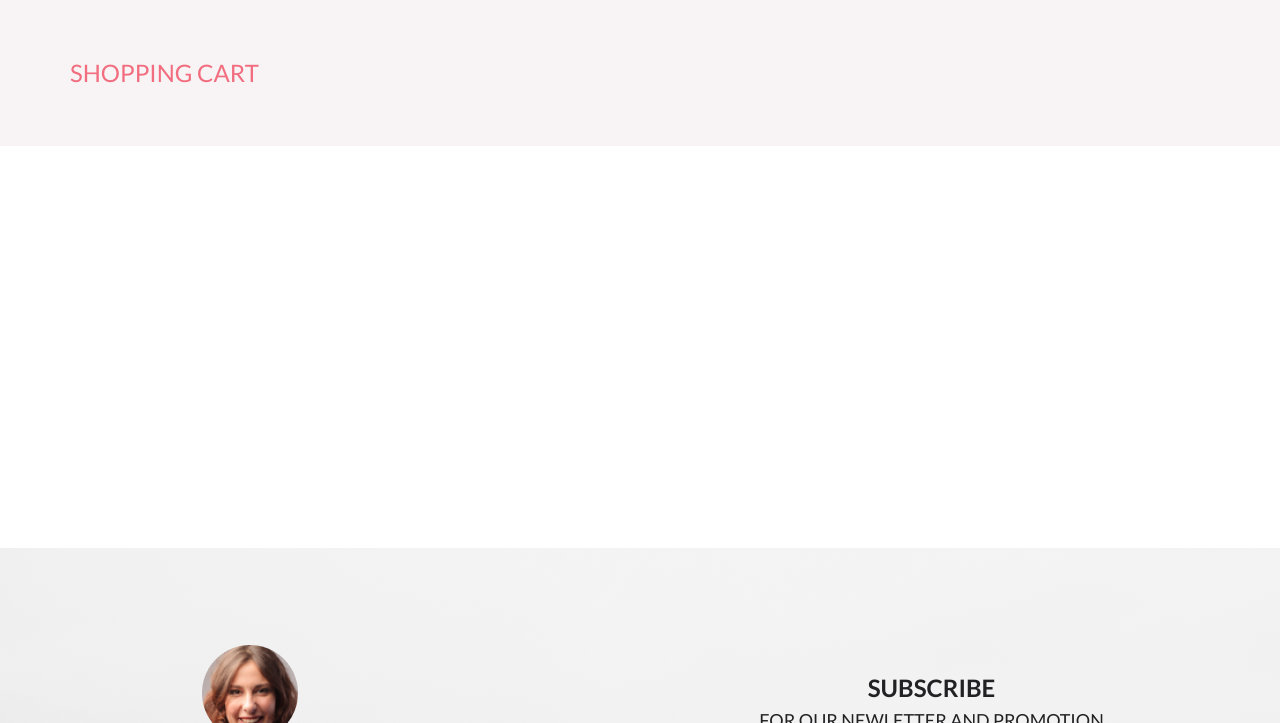
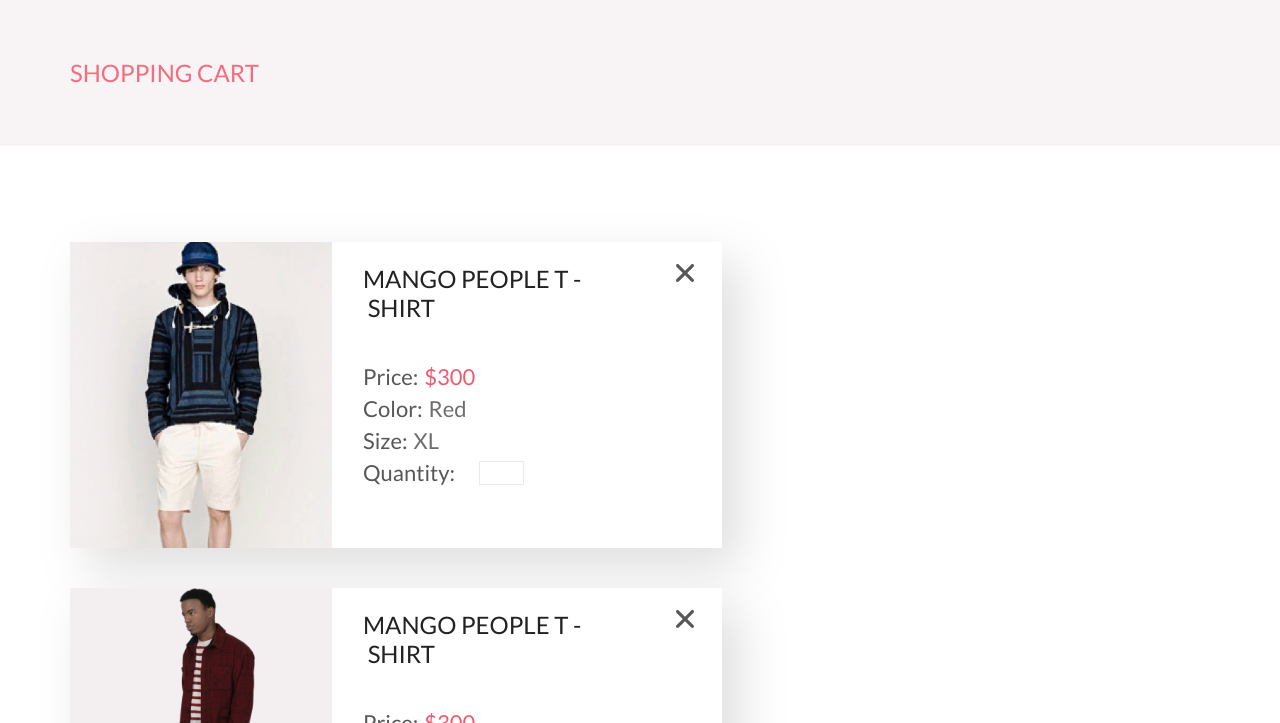
Before and after one commit to evlapa/internet_shop_GB, a plain HTML site: page cart.html in a window 1280 px wide. Shown: the part 77-800 px from the top of the page. Drawn offline with Linux system fonts and the light colour scheme.

Commit message:
cart page changes
Single cart item: styles for image and info block are added

```diff
--- a/cart.html
+++ b/cart.html
@@ -33,7 +33,36 @@
         </div>
         <div class="cart_content__address__total_amount container">
             <div class="cart_items">
-                <div class="single_cart_item"></div>
+                <div class="single_cart_item">
+                    <div class="single_cart_item__image"><img src="img/item3.jpg" alt="item1"></div>
+                    <div class="single_cart_item__info">
+                        <div class="item_name__delete_item">
+                            <h1>MANGO PEOPLE T&nbsp;-&nbsp;SHIRT</h1>
+                            <a href="#"><img src="img/delete_item_sign.svg" alt="delete_item"></a>
+                        </div>
+                        <div class="cart_item_details">
+                            <p>Price: <span class="single_cart_item__price">300</span></p>
+                            <p>Color: <span class="single_cart_item__color">Red</span></p>
+                            <p>Size: <span class="single_cart_item__size">XL</span></p>
+                            <p>Quantity: <input class="single_cart_item__quantity"></p>
+                        </div>
+                    </div>
+                </div>
+                <div class="single_cart_item">
+                    <div class="single_cart_item__image"><img src="img/item2_2.png" alt="item1"></div>
+                    <div class="single_cart_item__info">
+                        <div class="item_name__delete_item">
+                            <h1>MANGO PEOPLE T&nbsp;-&nbsp;SHIRT</h1>
+                            <a href="#"><img src="img/delete_item_sign.svg" alt="delete_item"></a>
+                        </div>
+                        <div class="cart_item_details">
+                            <p>Price: <span class="single_cart_item__price">300</span></p>
+                            <p>Color: <span class="single_cart_item__color">Red</span></p>
+                            <p>Size: <span class="single_cart_item__size">XL</span></p>
+                            <p>Quantity: <input class="single_cart_item__quantity"></p>
+                        </div>
+                    </div>
+                </div>
             </div>
             <div class="address__total_amount"></div>
         </div>
--- a/style.css
+++ b/style.css
@@ -837,4 +837,97 @@
     width: 652px;
     height: 306px;
     filter: drop-shadow(17px 19px 24px rgba(0, 0, 0, 0.13));
+    background: #fff;
+    margin-bottom: 40px;
+    display: flex;
 }
+
+.single_cart_item__image {
+    width: 262px;
+    background-color: #F3EEEF;
+    display: flex;
+    justify-content: center;
+}
+
+.single_cart_item__image img {
+    display: block;
+    height: 306px;
+}
+
+.single_cart_item__info {
+    padding: 22px 28px 22px 31px;
+    box-sizing: border-box;
+    display: flex;
+    flex-direction: column;
+    width: 390px;
+}
+
+.item_name__delete_item {
+    display: flex;
+    justify-content: space-between;
+}
+
+.item_name__delete_item a {
+    display: block;
+    cursor: pointer;
+}
+
+.single_cart_item__info h1 {
+    font-family: 'Lato';
+    font-style: normal;
+    font-weight: 400;
+    font-size: 24px;
+    line-height: 29px;
+    color: #222222;
+    width: 262px;
+    margin-bottom: 42px;
+}
+
+.cart_item_details p {
+    font-family: 'Lato';
+    font-style: normal;
+    font-weight: 400;
+    font-size: 22px;
+    line-height: 26px;
+    color: #575757;
+    display: flex;
+    margin-bottom: 6px;
+}
+
+.cart_item_details p span {
+    margin-left: 6px;
+}
+
+.single_cart_item__price {
+    color: #EF5B70;
+}
+
+.single_cart_item__price::before {
+    content: '$';
+}
+
+.single_cart_item__color,
+.single_cart_item__size {
+    font-family: 'Lato';
+    font-style: normal;
+    font-weight: 400;
+    font-size: 22px;
+    line-height: 26px;
+    color: #6F6E6E;
+}
+
+.single_cart_item__quantity {
+    border: 1px solid #EAEAEA;
+    width: 43px;
+    height: 22px;
+    margin-left: 24px;
+    align-self: center;
+    text-align: center;
+    font-family: 'Lato';
+    font-style: normal;
+    font-weight: 400;
+    font-size: 18px;
+    line-height: 22px;
+    color: #656565;
+
+}
```
Also changed, not shown: img/delete_item_sign.svg (added).
